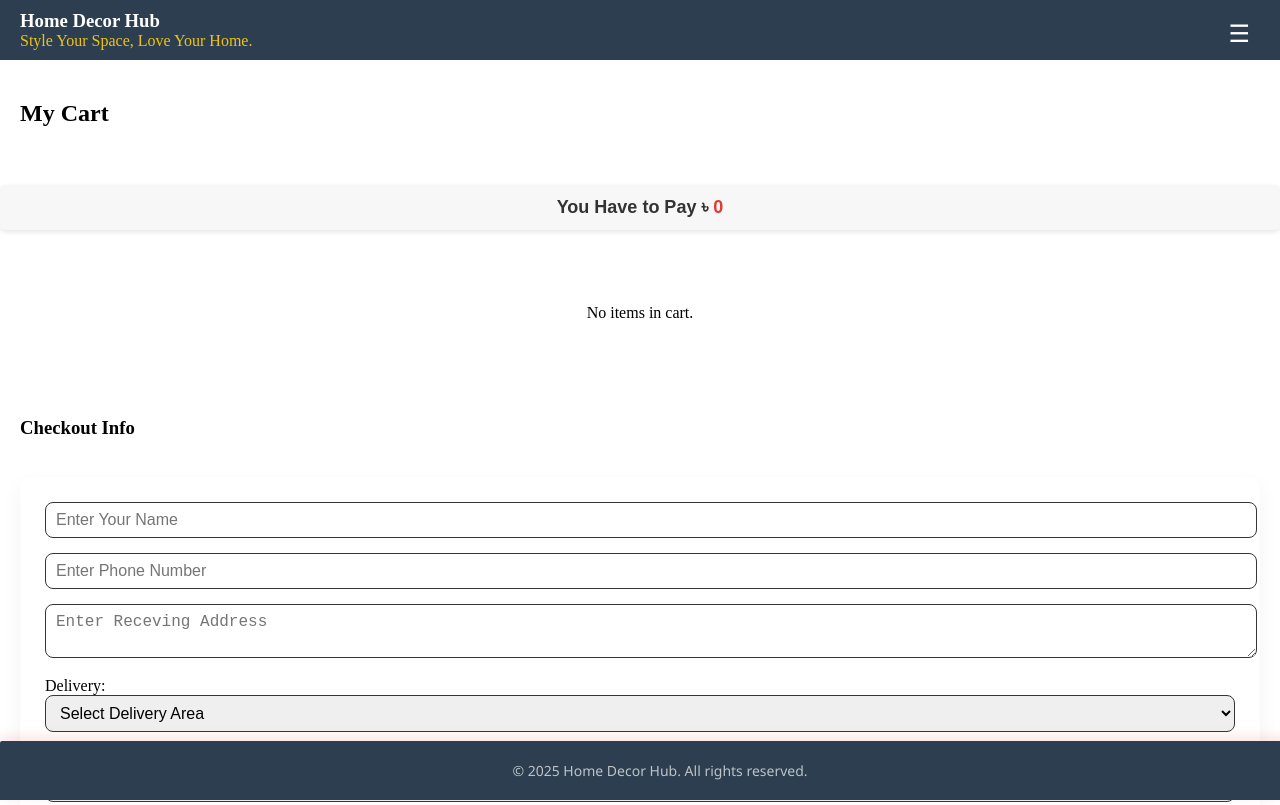
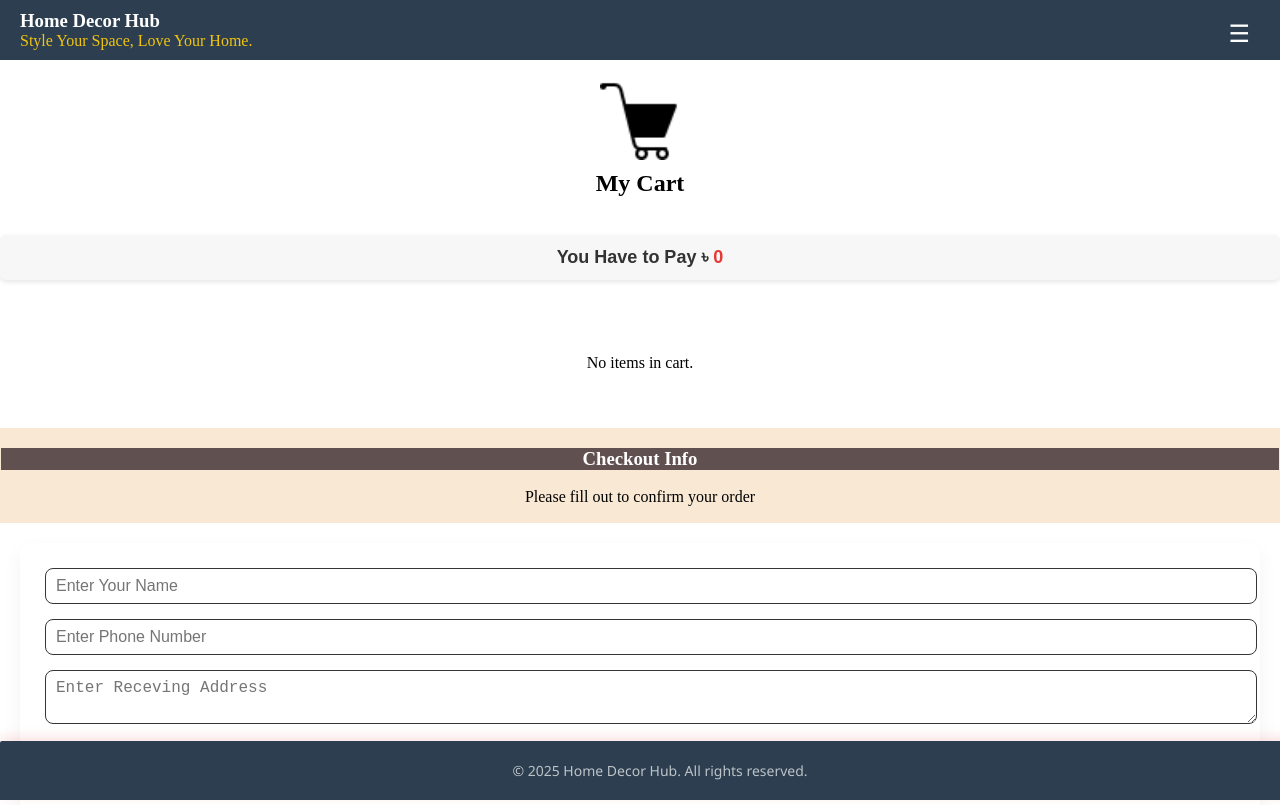
Before and after one commit to Shishir707/E-Commerce, a plain HTML site: page mycart.html in a window 1280 px wide. Shown: the top 805 px of the page. Drawn offline with Linux system fonts and the light colour scheme; some packages are replaced by stand-ins of ours; a script that the page names is missing.

Commit message:
fixed cart page

```diff
--- a/mycart.html
+++ b/mycart.html
@@ -33,14 +33,20 @@
     </aside>
 
     <!-- Cart Items -->
-    <h2 style="padding:20px;">My Cart</h2>
+    <div style="display: flex; flex-direction: column; align-items: center; justify-content: center; margin: 20px 0;">
+        <img src="gallery/cart.png" alt="My Cart" style="width:80px; height:auto; margin-bottom:10px;">
+        <h2 style="margin:0;">My Cart</h2>
+    </div>
     <p style="font-family: Arial, sans-serif; font-size: 18px; text-align: center; font-weight: 600; color: #333; background: #f7f7f7; padding: 12px 20px; border-radius: 6px; display: inline-block; box-shadow: 0 2px 5px rgba(0,0,0,0.1);">
     You Have to Pay ৳ <span id="totalPrice" style="color: #e53935;">0</span>
     </p>
     <div id="cart-items"></div>
 
     <!-- Checkout Form -->
-    <h3 style="padding:20px 20px 0 20px;">Checkout Info</h3>
+     <div style="padding:1px 1px 1px 1px; text-align:center; background-color: rgb(249, 232, 211);">
+        <h3 style="background-color: rgb(97, 80, 80); color: white;">Checkout Info</h3>
+        <p>Please fill out to confirm your order</p>
+     </div>
     <form id="checkoutForm">
         <input type="text" id="name" placeholder="Enter Your Name">
         <input type="text" id="phone" placeholder="Enter Phone Number" >
--- a/style.css
+++ b/style.css
@@ -327,7 +327,7 @@ footer p {
     background: #ffffff;
     padding: 15px;
     border-radius: 12px;
-    box-shadow: 0 4px 12px rgba(0,0,0,0.05);
+    box-shadow: 0 4px 12px rgba(0,0,0,0.5);
     transition: transform 0.2s, box-shadow 0.2s;
 }
 
@@ -405,7 +405,7 @@ footer p {
 #checkoutForm input:focus,
 #checkoutForm textarea:focus,
 #checkoutForm select:focus {
-    border: 2px solid #007bff;
+    border: 2px solid #ff0000;
     font-size: 20px;
 }
 
```
